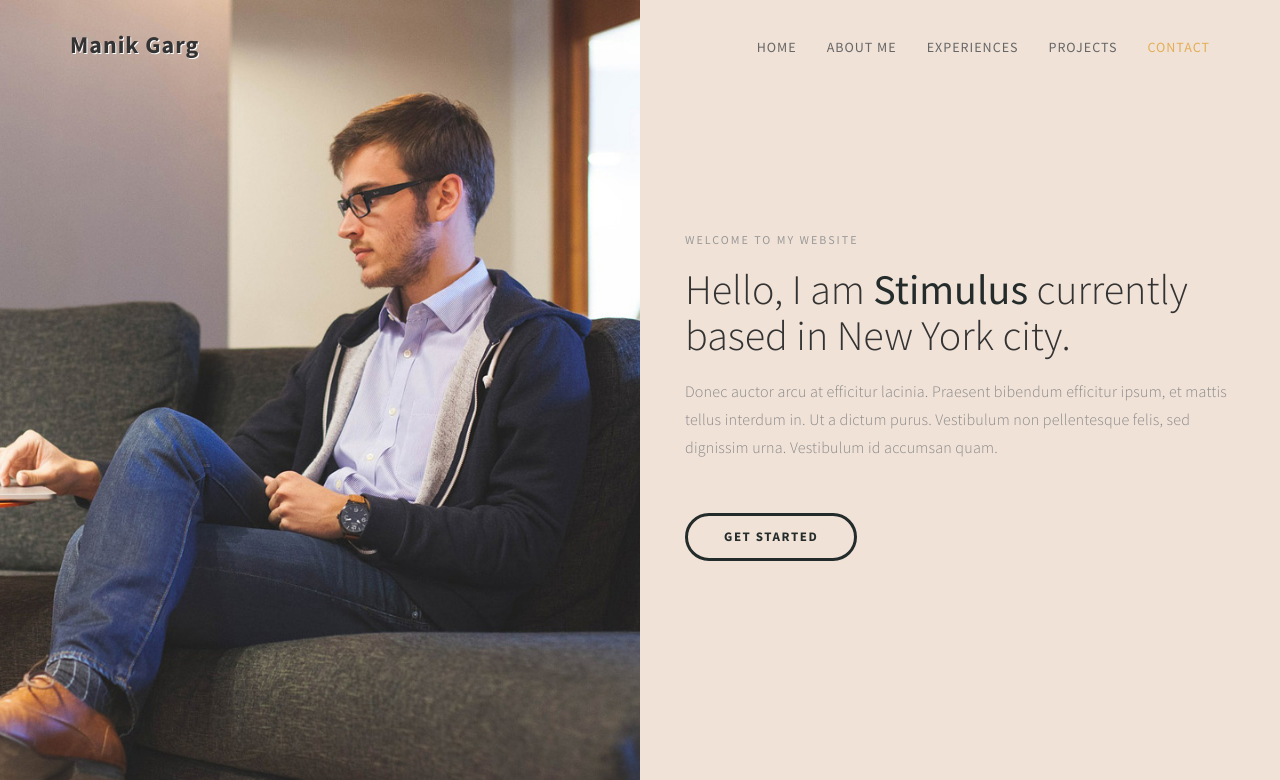
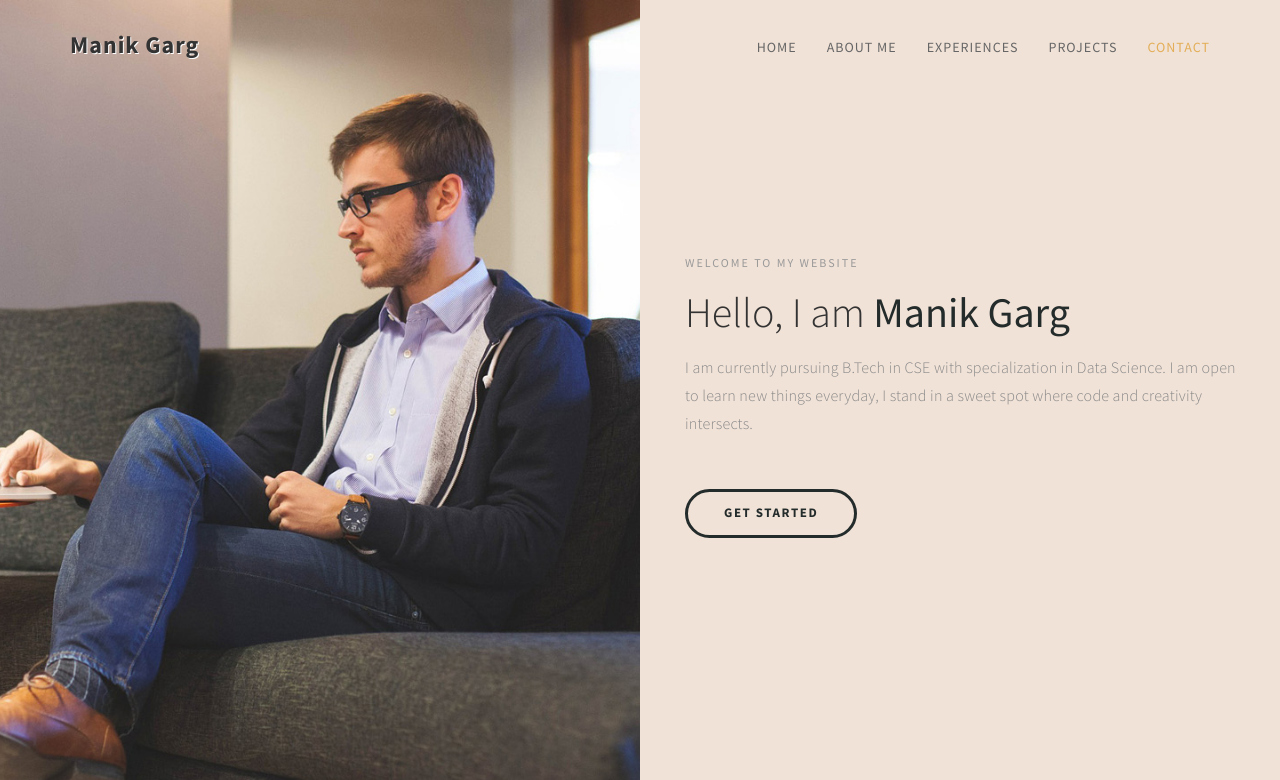
Before and after one commit to Manikgarg13/Manikgarg13, a plain HTML site: page index.html in a window 1280 px wide. Shown: the top 780 px of the page. Drawn offline with Linux system fonts and the light colour scheme.

Commit message:
Update index.html

```diff
--- a/index.html
+++ b/index.html
@@ -67,8 +67,8 @@
                     <div class="home-thumb">
                          <div class="section-title">
                               <h4 class="wow fadeInUp" data-wow-delay="0.3s">welcome to my website</h4>
-                              <h1 class="wow fadeInUp" data-wow-delay="0.6s">Hello, I am <strong>Stimulus</strong> currently based in New York city.</h1>
-                              <p class="wow fadeInUp" data-wow-delay="0.9s">Donec auctor arcu at efficitur lacinia. Praesent bibendum efficitur ipsum, et mattis tellus interdum in. Ut a dictum purus. Vestibulum non pellentesque felis, sed dignissim urna. Vestibulum id accumsan quam.</p>
+                              <h1 class="wow fadeInUp" data-wow-delay="0.6s">Hello, I am <strong>Manik Garg</strong></h1>
+                              <p class="wow fadeInUp" data-wow-delay="0.9s">I am currently pursuing B.Tech in CSE with specialization in Data Science. I am open to learn new things everyday, I stand in a sweet spot where code and creativity intersects.</p>
 
                               <a href="#about" class="wow fadeInUp smoothScroll section-btn btn btn-success" data-wow-delay="1.4s">Get Started</a>
 
```
